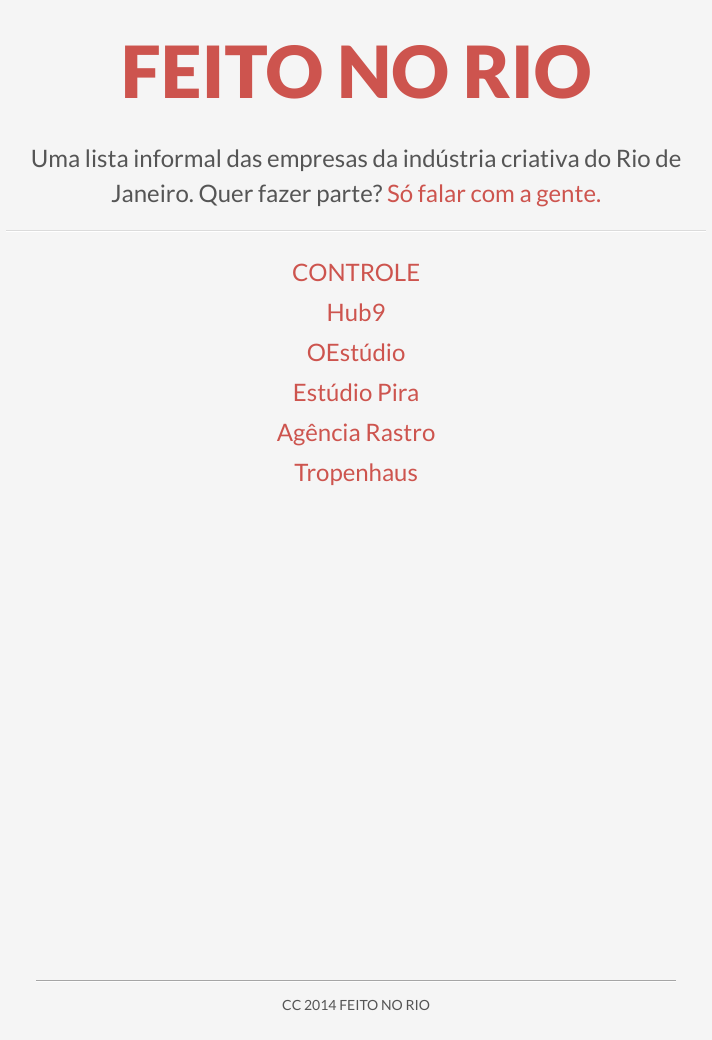
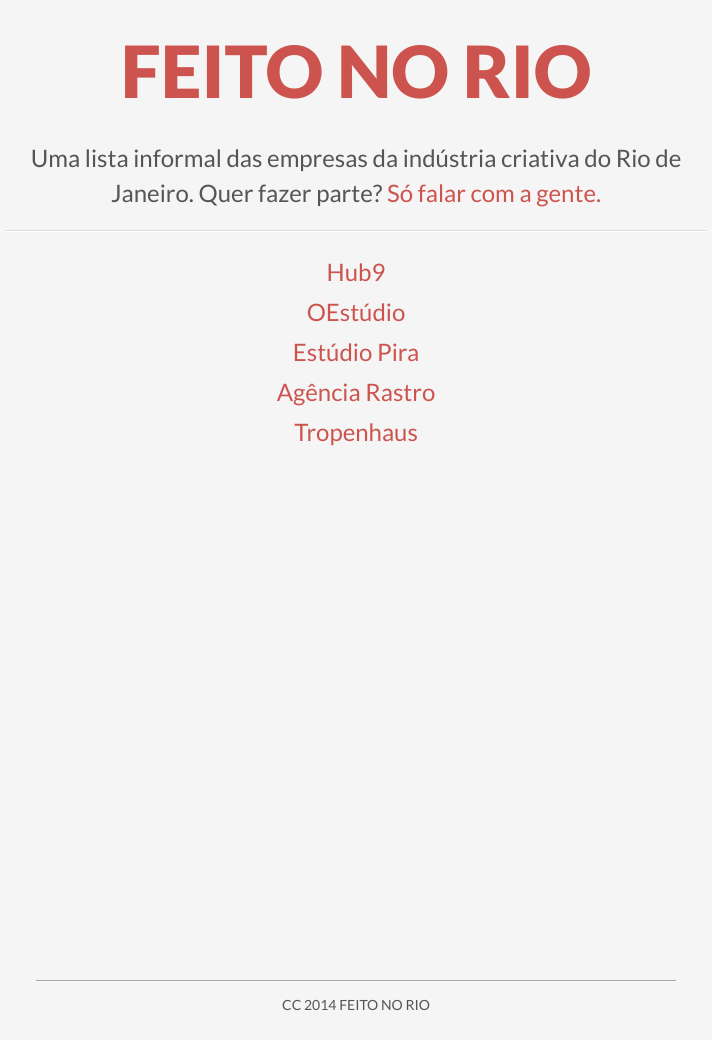
Before and after one commit to dfosco/feitonorio, a Jekyll site: the page built from index.md, in a window 1280 px wide. Shown: the whole page, without its empty margins (284-996 px from the left). Built offline with Jekyll 4.4.1, drawn with Linux system fonts in a browser that asks for light colours; nearby versions of some CDN libraries; library files that are not in the unit come from our copies.

Commit message:
CSS Issue resolvido! Removido controle

```diff
--- a/index.md
+++ b/index.md
@@ -9,7 +9,6 @@ Uma lista informal das empresas da indústria criativa do Rio de Janeiro. Quer f
 
 ---
 
-  - [CONTROLE](https://www.facebook.com/hub9.co)
   - [Hub9](https://www.facebook.com/hub9.co)
   - [OEstúdio](http://oestudio.com.br/)
   - [Estúdio Pira](http://estudiopira.com/)
```
Also changed, not shown: 3 other files.
